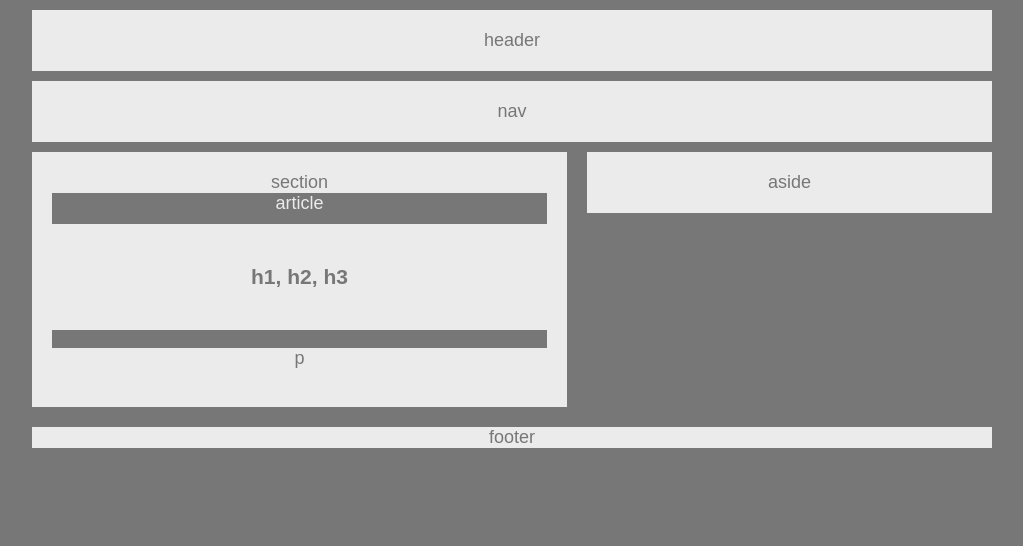
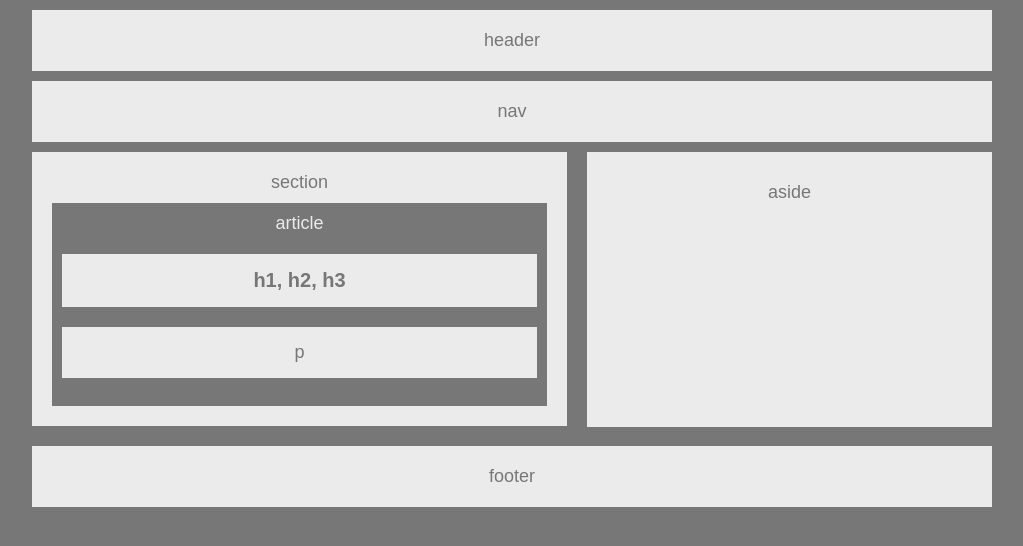
Before and after one commit to carenbriones/HW-Wireframe, a plain HTML site: page index.html in a window 1280 px wide. Shown: the whole page, without its empty margins (128-1151 px from the left). Drawn offline with Linux system fonts and the light colour scheme.

Commit message:
Wireframe complete and formatted as shown in sample image

```diff
--- a/index.html
+++ b/index.html
@@ -7,7 +7,7 @@
 </head>
 
 <body>
-    <header>header</header>
+    <header id="top-header">header</header>
     <nav>nav</nav>
 
     <section>section
--- a/style.css
+++ b/style.css
@@ -15,7 +15,7 @@ header, nav, section, aside, footer{
     background: #ebebeb;
 }
 
-header{
+#top-header{
     padding: 20px;
     margin-top: 10px;
     margin-bottom: 10px;
@@ -29,6 +29,8 @@ nav{
 article{
     color: #ebebeb;
     background: #777;
+    padding: 10px;
+    margin-top: 10px;
 }
 
 section{
@@ -41,16 +43,23 @@ section{
 
 aside{
     float: left;
-    padding: 20px;
-    width: 365px;
+    padding: 30px;
+    width: 345px;
+    height: 215px;
 }
 
 h1, p{
     color: #777;
     background: #ebebeb;
+    padding: 15px;
+}
+
+h1{
+    font-size: 20px;
 }
 
 footer{
     width: 960px;
     float: left;
+    padding: 20px 0px;
 }
```
